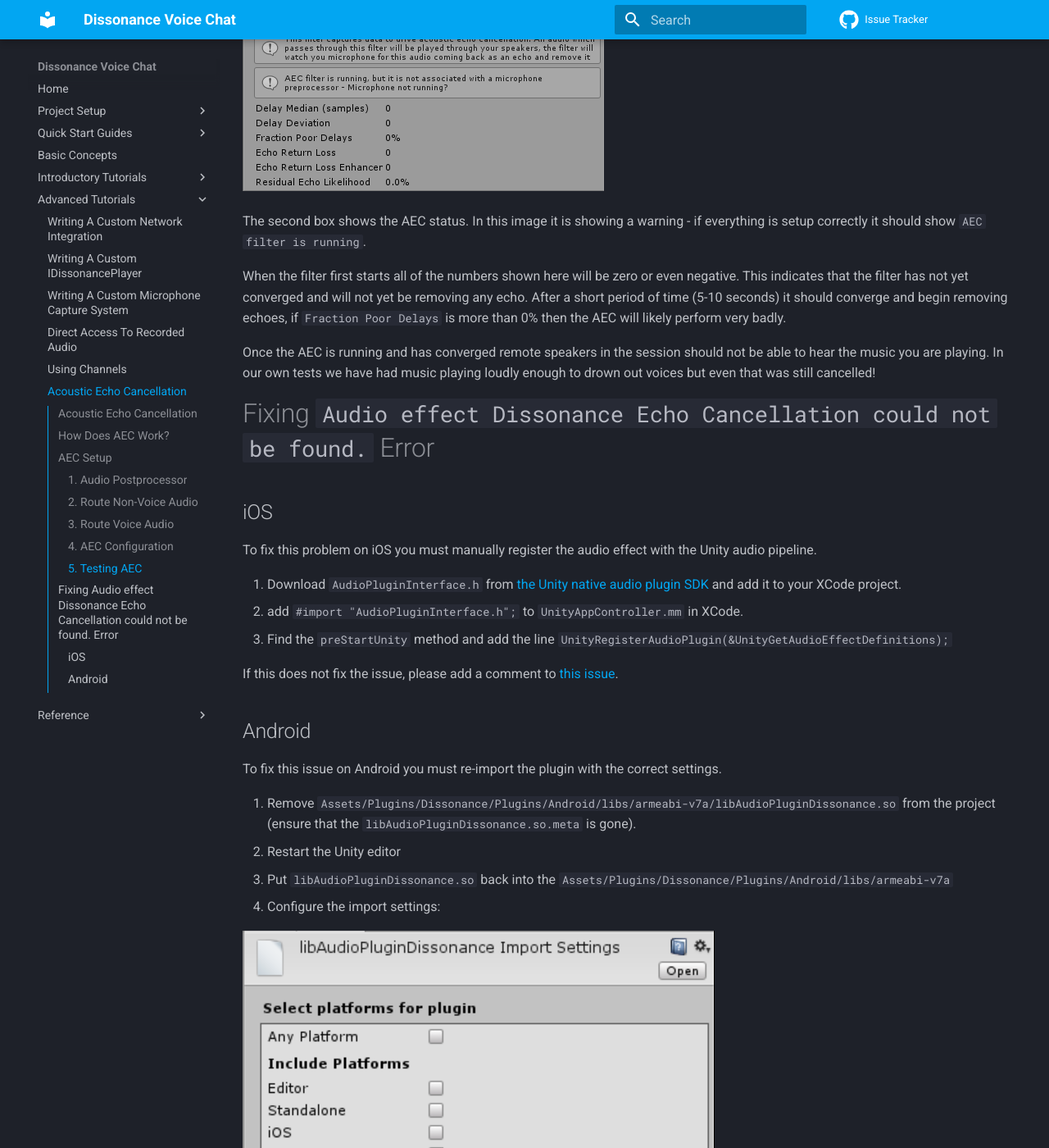
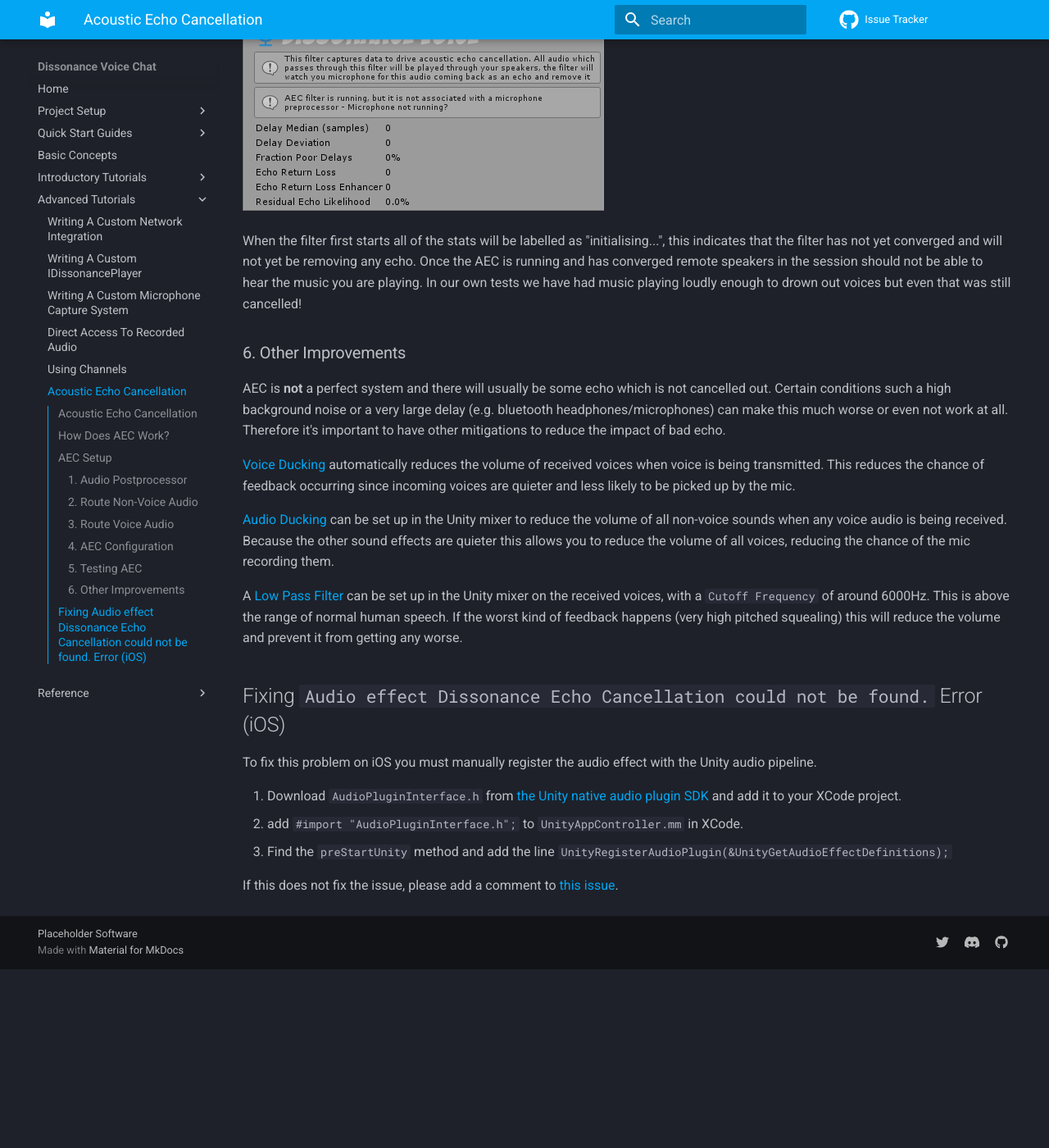
Before and after one commit to Placeholder-Software/Dissonance, an MkDocs documentation site: the page built from docs/Tutorials/Acoustic-Echo-Cancellation.md, in a window 1280 px wide and 1400 px high, scrolled down 3891 px. Shown: the whole window at 82% size. Built offline with MkDocs 1.6.1 and Material for MkDocs 9.7.7, drawn with Linux system fonts in a browser that asks for light colours; comment, search, counter and statistics services are not loaded; after the commit the page ends 5073 px from its top, so only the background shows below that; some of the changed text lies outside the part shown.

Commit message:
- Removed mention of PUN classic  - Added RNNoise license requirement  - Improved AEC docs

```diff
--- a/docs/Tutorials/Acoustic-Echo-Cancellation.md
+++ b/docs/Tutorials/Acoustic-Echo-Cancellation.md
@@ -4,11 +4,11 @@
 
 ## How Does AEC Work?
 
-Dissonance already runs an audio pre-processor on the microphone signal before it is transmitted, by default this is running Noise Suppression (NS) and Voice Detection (VAD). To enable AEC we introduce a postprocessor which has _all_ game audio passed through it - this postprocessor informs the microphone pre-processor what audio is about to be played through the speakers. With this knowledge the pre-processor can remove the echo signal from the microphone signal when it appears a short time later.
+Echo is caused by sound which leaves the speaker, bounces off some of the nearby environment and re-enters the mic. The AEC filter is attached the the audio mixer on the output, this filter knows what sounds are leaving the speakers and this knowledge can be used to detect and remove that echo in the microphone preprocessor:
 
-    Audio Output -> Audio Postprocessor -> Speakers -> Echo -> Microphone -> Audio Preprocessor
+    Audio Output -> **Audio Postprocessor** -> Speakers -> Echo -> Microphone -> Audio Preprocessor
 
-The most complex part of this system is working out what the delay is between the `Audio Postprocessor` and the `Audio Preprocessor`. This is achieved automatically but it is important to understand that the AEC system can take several seconds to work out the correct delay value - until it has done this no echo will be cancelled. The AEC cannot be calculating the delay value while there is no sound being played and it will slowly "forget" the delay value during periods of silence.
+The most complex part of this system is working out what the delay is between the `Audio Postprocessor` and the `Audio Preprocessor`. This is achieved automatically but it is important to understand that the AEC system can take several seconds to work out the correct delay value - until it has done this no echo will be cancelled. The AEC cannot be calculating the delay value while there is no sound being played and it will slowly "forget" the delay value during long periods of silence.
 
 In most scenarios this is not a problem - game sound effects and background music will be enough to keep the AEC synchronised with a suitable delay value. However if you are encountering problems with the AEC not working you should consider adding some sound effects for the AEC to process - e.g. a short jingle when a user joins a session, or ringing sound when joining a session.
 
@@ -16,7 +16,7 @@
 
 ### 1. Audio Postprocessor
 
-The first thing required for the AEC to function is to attach the postprocessor mentioned above to an [audio mixer](https://docs.unity3d.com/Manual/AudioMixer.html). Attach the `Dissonance Echo Cancellation` audio filter to the very last audio mixer in the mixing system and disable the `Auto Mixer Suspend` option for this mixer. If you were not already using audio mixers simply create a new mixer in `Window > Audio Mixer` and attach the filter to that.
+Attach the `Dissonance Echo Cancellation` audio filter to the very last [audio mixer](https://docs.unity3d.com/Manual/AudioMixer.html) in the mixing system and disable the `Auto Mixer Suspend` option for this mixer. If you were not already using audio mixers simply create a new mixer in `Window > Audio Mixer` and attach the filter to that.
 
 ![Audio Mixer With AEC Filter](../images/AudioMixer_WithAecFilter.png)
 
@@ -24,7 +24,8 @@
 
 The filter will only process audio which passes through the mixer it is attached to - how to achieve this depends on what kind of audio mixing system you already had setup before using AEC.
 
-If you were already using audio mixers then ensure that all the mixers eventually pass through the filter with the `Dissonance Echo Cancellation` filter attached. If you were not already using mixers then simply set _all_ of the `AudioSource` components to output to the new mixer you created in the previous step.
+ - If you were already using audio mixers: ensure that **all** the mixers eventually pass through the mixer with the `Dissonance Echo Cancellation` filter attached.
+ - **If you were not already using mixers** then set **all** `AudioSource` components to output to the new mixer you created in the previous step.
 
 You can check that you have done this correctly by running the game and watching the audio mixer window. The dB meter on the mixer should move when non-voice audio is playing.
 
@@ -42,7 +43,7 @@
 
 ### 4. AEC Configuration
 
-Now that all the audio is routed to pass through the AEC filter AEC can run. Open the Dissonance quality settings menu `Window > Dissonance > Quality Settings` to set the amount of echo suppression applied. Desktop platforms and mobile platforms use completely different AEC systems internally and are configured separately. Dissonance will automatically switch to using the mobile AEC (AECM) when a mobile platform is detected.
+Now that all the audio is routed to pass through the filter AEC can run. Open the Dissonance quality settings menu `Window > Dissonance > Quality Settings` to set the amount of echo suppression applied. Desktop platforms and mobile platforms use different AEC systems internally and are configured separately. Dissonance will automatically switch to using the mobile AEC (AECM) when a mobile platform is detected.
 
 ![AEC Settings Inspector](../images/AecSettings.png)
 
@@ -58,7 +59,7 @@
 
 Only the two settings shown above can be changed while Dissonance is running, doing so will trigger a reset of the audio input system (causing a small hitch in transmitted audio). Changes to any other AEC related settings will be ignored until the next time the audio input system is reset (e.g. by changing the settings above).
 
-It is advisable to start with very low AEC settings and ask the user to increase them if echo becomes a problem - excessive levels of AEC can very badly distort voices.
+You should start with low AEC settings and ask the user to increase them if echo becomes a problem - excessive levels of AEC can very badly distort voices.
 
 ### 5. Testing AEC
 
@@ -66,15 +67,19 @@
 
 ![AEC Status Inspector](../images/AecStatus.png)
 
-The second box shows the AEC status. In this image it is showing a warning - if everything is setup correctly it should show `AEC filter is running`.
+When the filter first starts all of the stats will be labelled as "initialising...", this indicates that the filter has not yet converged and will not yet be removing any echo. Once the AEC is running and has converged remote speakers in the session should not be able to hear the music you are playing. In our own tests we have had music playing loudly enough to drown out voices but even that was still cancelled!
 
-When the filter first starts all of the numbers shown here will be zero or even negative. This indicates that the filter has not yet converged and will not yet be removing any echo. After a short period of time (5-10 seconds) it should converge and begin removing echoes, if `Fraction Poor Delays` is more than 0% then the AEC will likely perform very badly.
+### 6. Other Improvements
 
-Once the AEC is running and has converged remote speakers in the session should not be able to hear the music you are playing. In our own tests we have had music playing loudly enough to drown out voices but even that was still cancelled!
+AEC is **not** a perfect system and there will usually be some echo which is not cancelled out. Certain conditions such a high background noise or a very large delay (e.g. bluetooth headphones/microphones) can make this much worse or even not work at all. Therefore it's important to have other mitigations to reduce the impact of bad echo.
 
-# Fixing `Audio effect Dissonance Echo Cancellation could not be found.` Error
+[Voice Ducking](../Reference/Other/VoiceSettings#audio-duck-attenuation) automatically reduces the volume of received voices when voice is being transmitted. This reduces the chance of feedback occurring since incoming voices are quieter and less likely to be picked up by the mic.
 
-## iOS
+[Audio Ducking](../Audio-Mixing#volume-ducking) can be set up in the Unity mixer to reduce the volume of all non-voice sounds when any voice audio is being received. Because the other sound effects are quieter this allows you to reduce the volume of all voices, reducing the chance of the mic recording them.
+
+A [Low Pass Filter](https://docs.unity3d.com/Manual/class-AudioLowPassFilter.html) can be set up in the Unity mixer on the received voices, with a `Cutoff Frequency` of around 6000Hz. This is above the range of normal human speech. If the worst kind of feedback happens (very high pitched squealing) this will reduce the volume and prevent it from getting any worse.
+
+## Fixing `Audio effect Dissonance Echo Cancellation could not be found.` Error (iOS)
 
 To fix this problem on iOS you must manually register the audio effect with the Unity audio pipeline.
 
@@ -83,18 +88,3 @@
 3. Find the `preStartUnity` method and add the line `UnityRegisterAudioPlugin(&UnityGetAudioEffectDefinitions);`
 
 If this does not fix the issue, please add a comment to [this issue](https://github.com/Placeholder-Software/Dissonance/issues/80).
-
-## Android
-
-To fix this issue on Android you must re-import the plugin with the correct settings.
-
-1. Remove `Assets/Plugins/Dissonance/Plugins/Android/libs/armeabi-v7a/libAudioPluginDissonance.so` from the project (ensure that the `libAudioPluginDissonance.so.meta` is gone).
-2. Restart the Unity editor
-3. Put `libAudioPluginDissonance.so` back into the `Assets/Plugins/Dissonance/Plugins/Android/libs/armeabi-v7a`
-4. Configure the import settings:
-
-![libAudioPluginDissonance.so Import Settings](../images/AudioPluginDissonance.so.png)
-
-6. Check that `libAudioPluginDissonance.so.meta` contains `isPreloaded: 1`
-
-If this does not fix the problem, please add a comment to [this issue](https://github.com/Placeholder-Software/Dissonance/issues/110).
```
Also changed, not shown: other parts of docs/Tutorials/Acoustic-Echo-Cancellation.md (+1 -1 lines), docs/Basics/Choosing-A-Network.md (+2 -10 lines), docs/Basics/Getting-Started.md (+7 -4 lines), docs/Basics/Licensing.md (+2 -1 lines).
